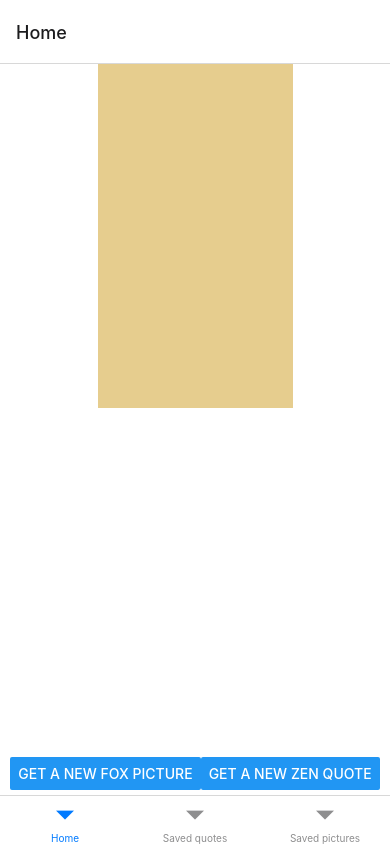
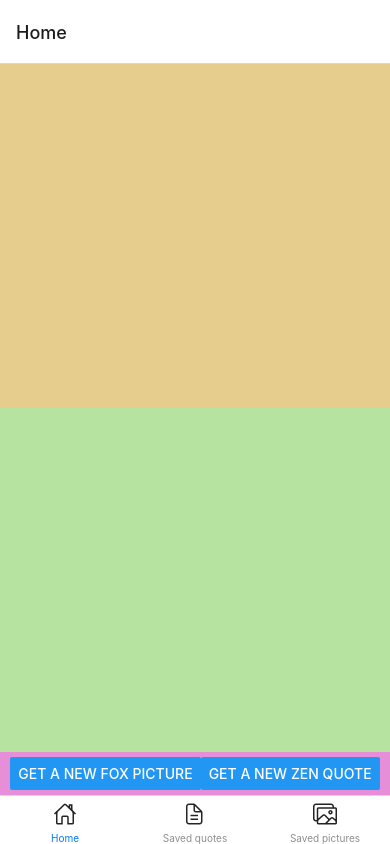
Before and after one commit to hetabjorklund/zen-fox, a React Native app: screen /Home in a window 390 px wide. Built offline with nearby package versions, Linux system fonts and the light colour scheme; no server answers.

Commit message:
Added icons

```diff
--- a/App.js
+++ b/App.js
@@ -4,6 +4,7 @@ import { useEffect, useState } from 'react';
 import { NavigationContainer } from '@react-navigation/native';
 import { createBottomTabNavigator } from '@react-navigation/bottom-tabs';
 import { getDatabase, push, ref, onValue, remove } from 'firebase/database';
+import { Icon } from 'react-native-elements';
 import Quotes from './components/quotes';
 import Pictures from './components/pictures';
 import Home from './components/home';
@@ -12,12 +13,24 @@ import styles from './styles';
 
 const Tab = createBottomTabNavigator();
 
+const screenOptions = ({ route }) => ({
+  tabBarIcon: () => {
+    if (route.name === 'Home') {
+      return <Icon type="ionicon" name="home-outline"/>;
+    } else if (route.name === 'Saved quotes') {
+      return <Icon type="ionicon" name="document-text-outline"/>
+    } else if (route.name === 'Saved pictures') {
+      return <Icon type="ionicon" name="images-outline"/>
+    }
+  }
+});
+
 export default function App() {
 
   return (
 
       <NavigationContainer>
-        <Tab.Navigator>
+        <Tab.Navigator screenOptions={screenOptions}>
           <Tab.Screen name="Home" component={Home} />
           <Tab.Screen name="Saved quotes" component={Quotes} />
           <Tab.Screen name="Saved pictures" component={Pictures} />
--- a/components/quotes.js
+++ b/components/quotes.js
@@ -5,6 +5,7 @@ import { StatusBar } from 'expo-status-bar';
 import { Text, View, Button, FlatList } from 'react-native';
 import { initializeApp } from 'firebase/app';
 import { getDatabase, push, ref, onValue, remove } from 'firebase/database';
+import { Icon } from "react-native-elements";
 
 export default function Quotes() {
 
@@ -37,7 +38,7 @@ export default function Quotes() {
                 renderItem={({ item }) =>
                     <View style={styles.listcontainer}>
                         <Text>{item.quote} - {item.author} - </Text>
-                        <Text style={styles.itemtext} onPress={() => deleteQuote(item.key)}>delete</Text>
+                        <Icon type="ionicon" name="trash-outline" onPress={() => deleteQuote(item.key)}/>
                     </View>
                 }
                 />
--- a/package.json
+++ b/package.json
@@ -18,6 +18,7 @@
     "react": "17.0.1",
     "react-dom": "17.0.1",
     "react-native": "0.64.3",
+    "react-native-elements": "^3.4.2",
     "react-native-fs": "^2.19.0",
     "react-native-safe-area-context": "3.3.2",
     "react-native-screens": "~3.10.1",
--- a/styles.js
+++ b/styles.js
@@ -6,12 +6,12 @@ const styles = StyleSheet.create({
   container: {
       flex: 1,
       flexDirection: "column",
-      backgroundColor: '#fff',
+      backgroundColor: '#e68ed7',
       alignItems: 'center',
       justifyContent: 'center',
   },
   image: {
-    width: '70%',
+    width: '90%',
     height: 150,
     borderRadius: 1
   },
@@ -19,10 +19,10 @@ const styles = StyleSheet.create({
     flex: 1,
     flexDirection: "column",
     backgroundColor: '#e6cd8e',
-    alignItems: 'center',
-    justifyContent: 'center',
-    width: '50%',
-    height: 100,
+    alignItems: 'stretch',
+    justifyContent: 'space-around',
+    width: '100%',
+    height: '50%',
   },
   innercontainer2: {
     flex: 1,
@@ -30,6 +30,8 @@ const styles = StyleSheet.create({
     backgroundColor: '#b6e39f',
     alignItems: 'center',
     justifyContent: 'center',
+    width: '100%',
+    height: '50%',
   },
   input : {
     width: 200,
@@ -39,14 +41,14 @@ const styles = StyleSheet.create({
     borderWidth: 1
   },
   itemtext: {
-    marginStart: 10,
+    //marginStart: 10,
     color: 'blue'
   },
   listcontainer: {
     flexDirection: 'row',
     backgroundColor: '#fff',
     alignItems: 'center',
-    justifyContent: 'space-evenly',
+    justifyContent: 'space-around',
     marginBottom: 5
   },
   operators: {
```
Also changed, not shown: components/home.js (+1 -1 lines), components/pictures.js (+4 -2 lines), 1 other file (tests, documents, lock files or other folders).
